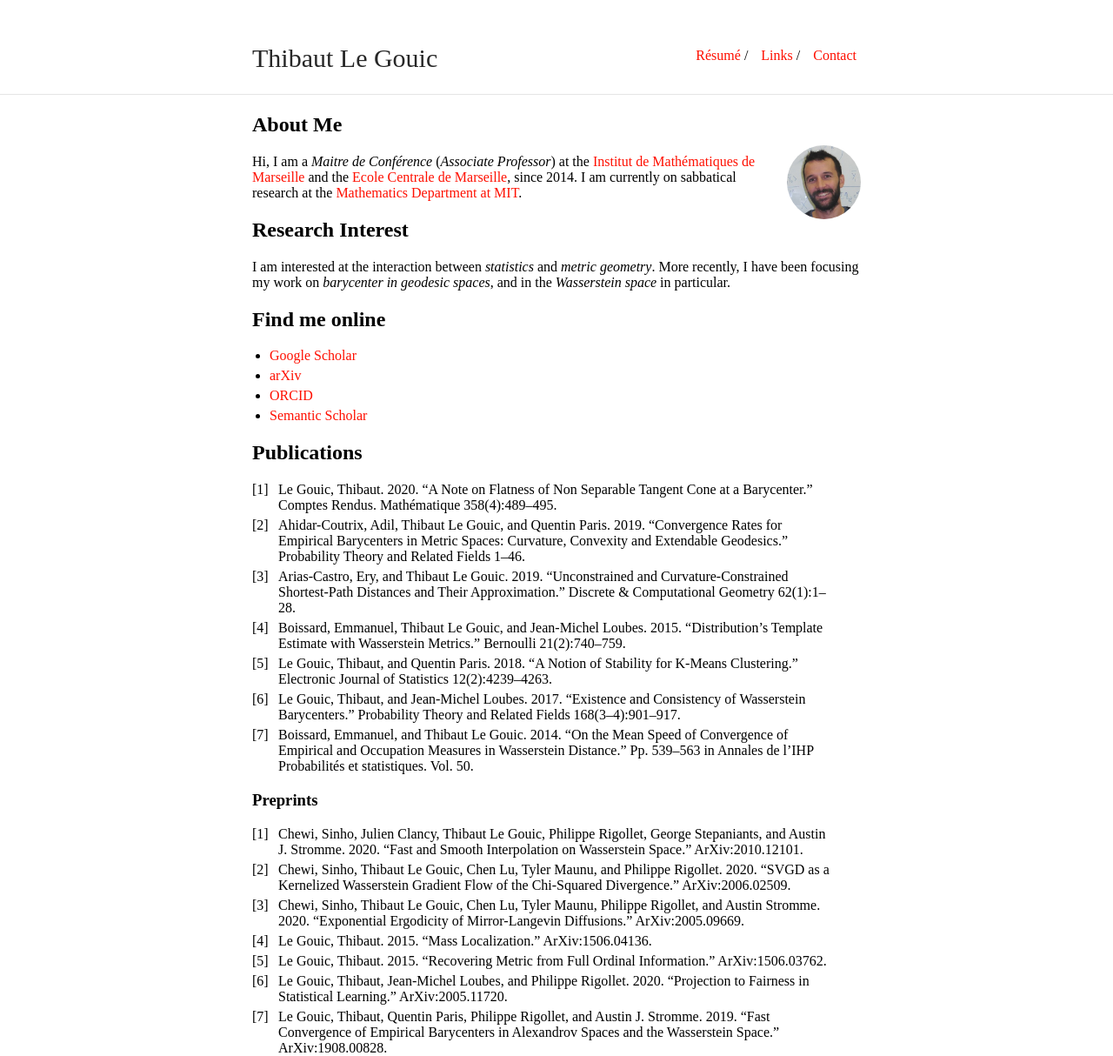
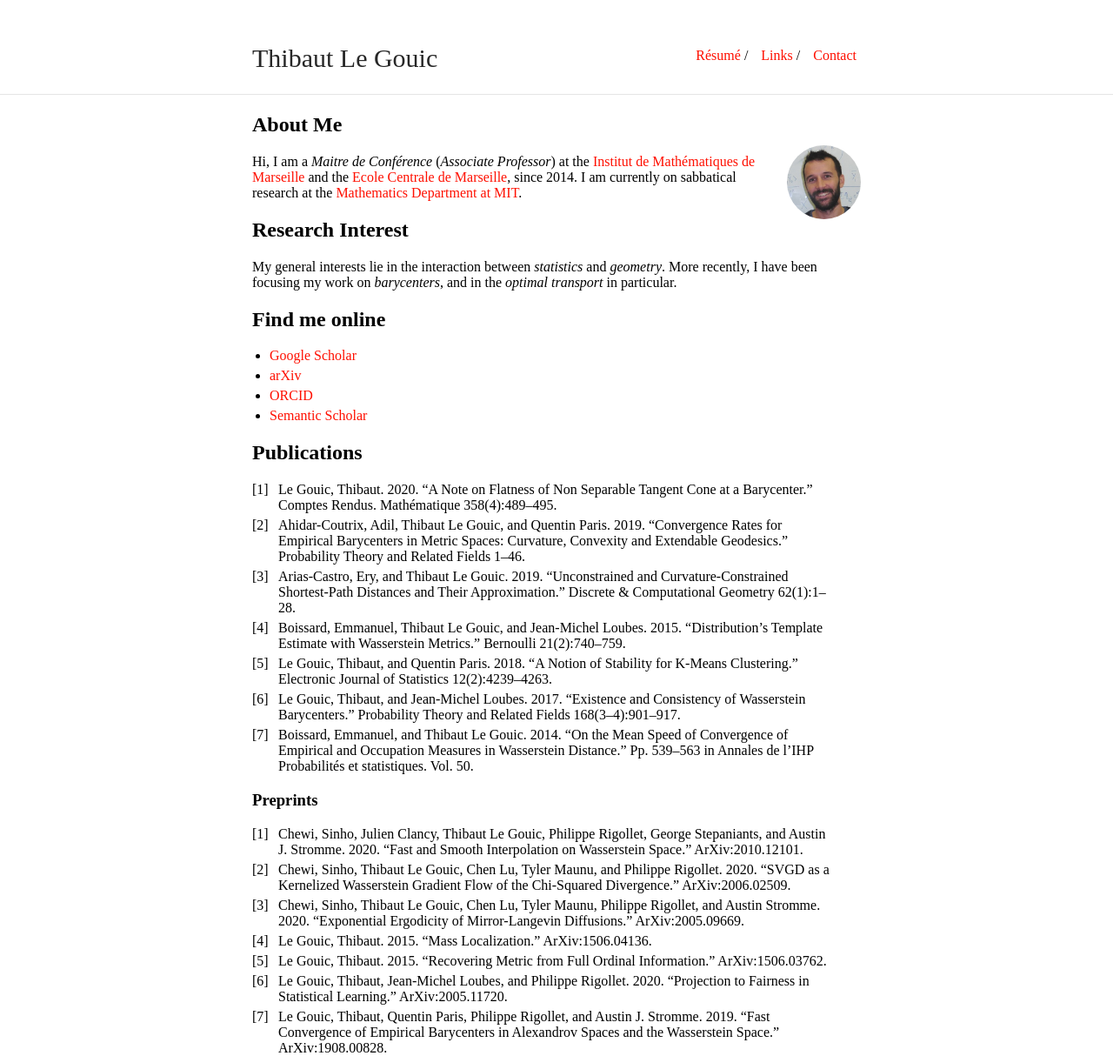
Before and after one commit to ThibautLG/thibautlg.github.io, a Jekyll site: the page built from index.md, in a window 1280 px wide. Shown: the whole page at 87% size. Built offline with Jekyll 4.4.1, drawn with Linux system fonts in a browser that asks for light colours; our own code applies the rules of GitHub Pages for plain Markdown files.

```diff
--- a/index.md
+++ b/index.md
@@ -11,8 +11,8 @@ I am currently on sabbatical research at the [Mathematics Department at MIT](htt
 
 ## Research Interest
 
-I am interested at the interaction between *statistics* and *metric geometry*.
-More recently, I have been focusing my work on *barycenter in geodesic spaces*, and in the *Wasserstein space* in particular.
+My general interests lie in the interaction between *statistics* and *geometry*.
+More recently, I have been focusing my work on *barycenters*, and in the *optimal transport* in particular.
 
 ## Find me online
 
```
